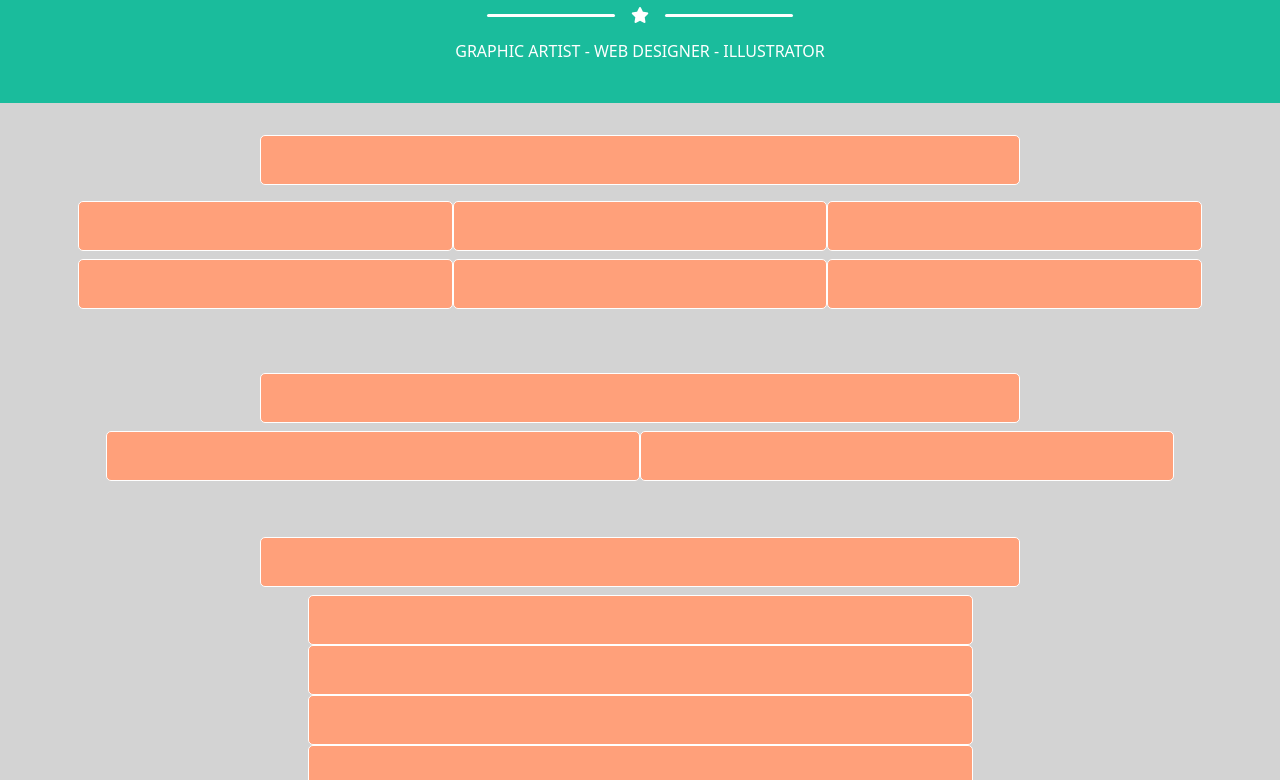
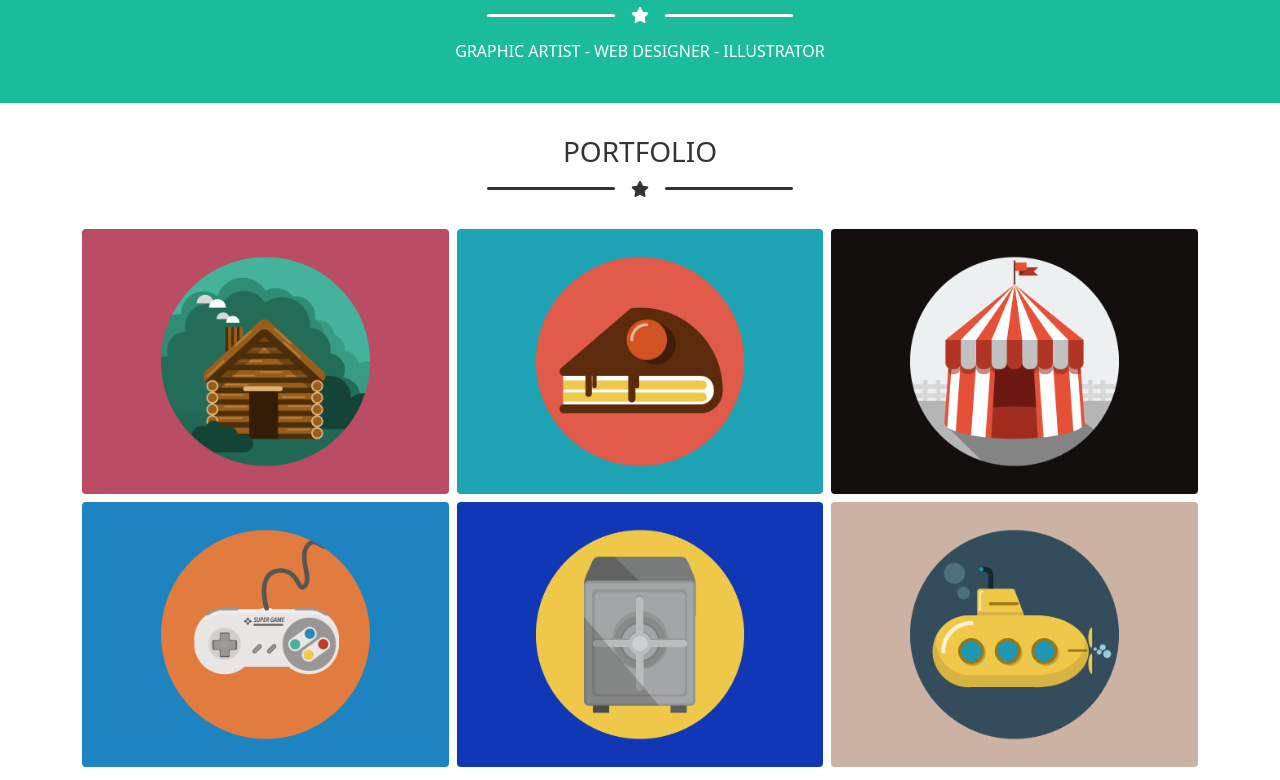
Before and after one commit to emascapa/html-css-bootstrap-freelancer, a plain HTML site: page index.html in a window 1280 px wide. Shown: the part 480-1260 px from the top of the page. Drawn offline with nearby package versions, Linux system fonts and the light colour scheme.

Commit message:
Add portfolio

```diff
--- a/index.html
+++ b/index.html
@@ -59,36 +59,43 @@
                 <img src="./img/avatar.svg" alt="avatar" class="">
                 <h1 class="text-white text-center text-uppercase mt-2">start bootstrap</h1>
                 <div class="d-flex align-items-center mt-1">
-                    <div class="line_star"></div>
+                    <div class="line_star bg-white"></div>
                     <i class="fa-solid fa-star text-white mx-3"></i>
-                    <div class="line_star"></div>
+                    <div class="line_star bg-white"></div>
                 </div>
                 <p class="text-white text-center text-uppercase mt-3">graphic artist - web designer - illustrator</p>
             </div>
         </section>
-        <section id="portfolio">
+        <section id="portfolio" class="bg-white">
             <div class="container py-4">
-                <div class="row justify-content-center my-2">
-                    <div class="col-8"></div>
+
+                <div class="d-flex flex-column align-items-center text_dark_custom">
+                    <h3 class="text-center text-uppercase mt-2">portfolio</h3>
+                    <div class="d-flex align-items-center mt-1">
+                        <div class="line_star bg_line_dark"></div>
+                        <i class="fa-solid fa-star mx-3"></i>
+                        <div class="line_star bg_line_dark"></div>
+                    </div>
                 </div>
-                <div class="row row-cols-1 row-cols-sm-2 row-cols-md-3 g-2 g-sm-2 g-md-2 my-2">
+
+                <div class="row row-cols-1 row-cols-sm-2 row-cols-md-3 g-2 g-sm-2 g-md-2 mt-4 pb-2">
                     <div class="col">
-
+                        <img src="./img/cabin.png" alt="" class="rounded">
                     </div>
                     <div class="col">
-
+                        <img src="./img/cake.png" alt="" class="rounded">
                     </div>
                     <div class="col">
-
+                        <img src="./img/circus.png" alt="" class="rounded">
                     </div>
                     <div class="col">
-
+                        <img src="./img/game.png" alt="" class="rounded">
                     </div>
                     <div class="col">
-
+                        <img src="./img/safe.png" alt="" class="rounded">
                     </div>
                     <div class="col">
-
+                        <img src="./img/submarine.png" alt="" class="rounded">
                     </div>
 
                 </div>
--- a/style.css
+++ b/style.css
@@ -6,12 +6,12 @@
     --color-border-line: #CCCCCC;
 }
 
-.debug .row>[class*="col"] {
+/* .debug .row>[class*="col"] {
     border: 1px solid white;
     background-color: lightsalmon;
     border-radius: 5px;
     height: 50px
-}
+} */
 
 .debug header,
 .debug main {
@@ -29,13 +29,19 @@ footer.debug {
     background-color: lightgray;
 }
 
-
+img {
+    max-width: 100%;
+}
 
 .bg_dark_custom {
     background-color: var(--bg-color-header-footer);
 }
 .bg_hero_custom {
     background-color: var(--bg-color-hero-about);
+}
+
+.bg_line_dark {
+    background-color: var(--font-color-dark);
 }
 
 .text_dark_custom {
@@ -50,6 +56,6 @@ footer.debug {
 .line_star {
     width: calc(100vw / 10);
     height: 3px;
-    background-color: white;
+    /* background-color: white; */
     border-radius: 50px;
 }
```
